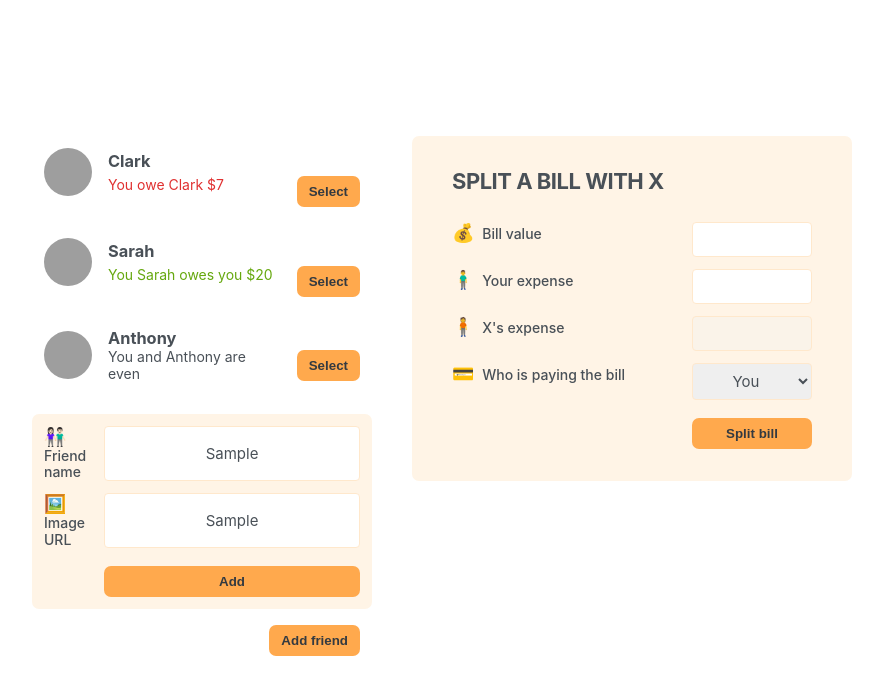
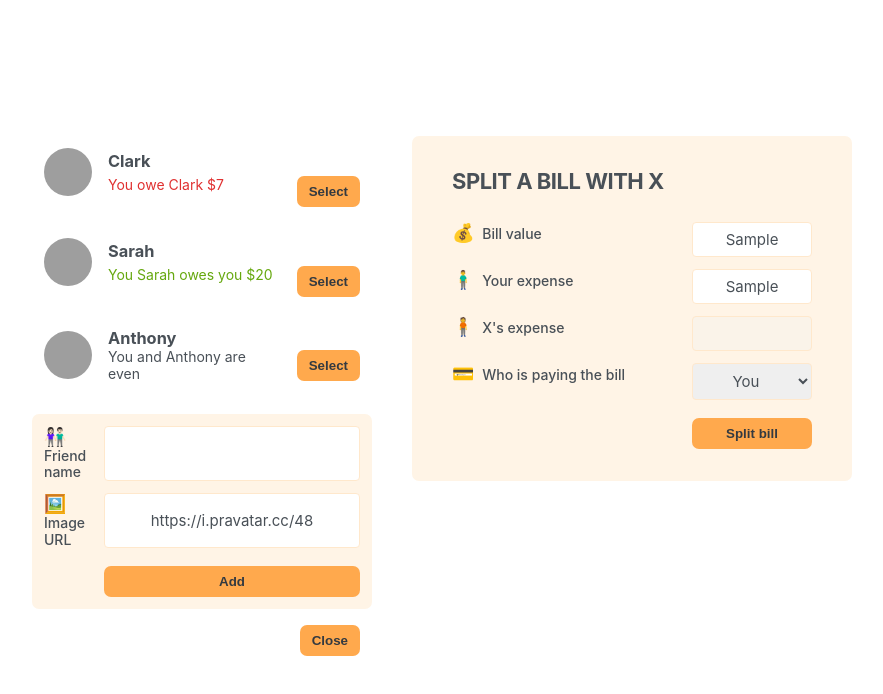
Before and after one commit to Valerii-Hud/eatn-split-app, a React (Create React App) app: page / in a window 1280 px wide. Both pictures are taken after typing "Sample", "Sample" into the empty fields and a click on the button "Add friend". Shown: the top 694 px of the page, without its empty margins (198-1081 px from the left). Built offline with nearby package versions, Linux system fonts and the light colour scheme; grey boxes are pictures that could not be loaded; the HTML template or start-up script is replaced by a standard one.

Commit message:
feat: added functions for added friend

```diff
--- a/src/App.jsx
+++ b/src/App.jsx
@@ -1,15 +1,31 @@
-import './db/data';
+import { useState } from 'react';
+import initialFriends from './db/data';
 import Button from './components/Button';
 import FriendsList from './components/FriendsList';
 import FormAddFriend from './components/FormAddFriend';
 import FormSplitBill from './components/FormSplitBill';
+
 export default function App() {
+  const [showAddFriend, setShowAddFriend] = useState(false);
+  const [friends, setFriends] = useState(initialFriends);
+
+  function handleShowAddFriend() {
+    setShowAddFriend((show) => !show);
+  }
+
+  function handleAddFriend(friend) {
+    setFriends((friends) => [...friends, friend]);
+    setShowAddFriend(false);
+  }
+
   return (
     <div className="app">
       <div className="sidebar">
-        <FriendsList />
-        <FormAddFriend />
-        <Button>Add friend</Button>
+        <FriendsList friends={friends} />
+        {showAddFriend && <FormAddFriend onAddFriend={handleAddFriend} />}
+        <Button onClick={handleShowAddFriend}>
+          {showAddFriend ? 'Close' : 'Add friend'}
+        </Button>
       </div>
       <FormSplitBill />
     </div>
--- a/src/components/Button.jsx
+++ b/src/components/Button.jsx
@@ -1,3 +1,7 @@
-export default function Button({ children }) {
-  return <button className="button">{children}</button>;
+export default function Button({ children, onClick }) {
+  return (
+    <button className="button" onClick={onClick}>
+      {children}
+    </button>
+  );
 }
--- a/src/components/FormAddFriend.jsx
+++ b/src/components/FormAddFriend.jsx
@@ -1,12 +1,42 @@
+import { useState } from 'react';
 import Button from './Button';
-export default function FormAddFriend() {
+
+export default function FormAddFriend({ onAddFriend }) {
+  const [name, setName] = useState('');
+  const [image, setImage] = useState('https://i.pravatar.cc/48');
+
+  function handleSubmit(event) {
+    event.preventDefault();
+    if (!name || !image) return;
+
+    const id = crypto.randomUUID();
+
+    const newFriend = {
+      id,
+      name,
+      image: `${image}?=${id}`,
+      balance: 0,
+    };
+    setName('');
+    setImage('https://i.pravatar.cc/48');
+    onAddFriend(newFriend);
+  }
+
   return (
-    <form className="form-add-friend">
+    <form className="form-add-friend" onSubmit={handleSubmit}>
       <label>👫🏻Friend name</label>
-      <input type="text" />
+      <input
+        type="text"
+        value={name}
+        onChange={(event) => setName(event.target.value)}
+      />
 
       <label>🖼️Image URL</label>
-      <input type="text" />
+      <input
+        type="text"
+        value={image}
+        onChange={(event) => setImage(event.target.value)}
+      />
       <Button>Add</Button>
     </form>
   );
--- a/src/components/FormSplitBill.jsx
+++ b/src/components/FormSplitBill.jsx
@@ -1,4 +1,5 @@
 import Button from './Button';
+
 export default function FormSplitBill() {
   return (
     <form className="form-split-bill">
--- a/src/components/Friend.jsx
+++ b/src/components/Friend.jsx
@@ -1,4 +1,5 @@
 import Button from './Button';
+
 export default function Friend({ friend }) {
   return (
     <li>
--- a/src/components/FriendsList.jsx
+++ b/src/components/FriendsList.jsx
@@ -1,8 +1,6 @@
-import initialFriends from '../db/data';
 import Friend from './Friend';
-export default function FriendsList() {
-  const friends = initialFriends;
 
+export default function FriendsList({ friends }) {
   return (
     <ul>
       {friends.map((friend) => (
```
